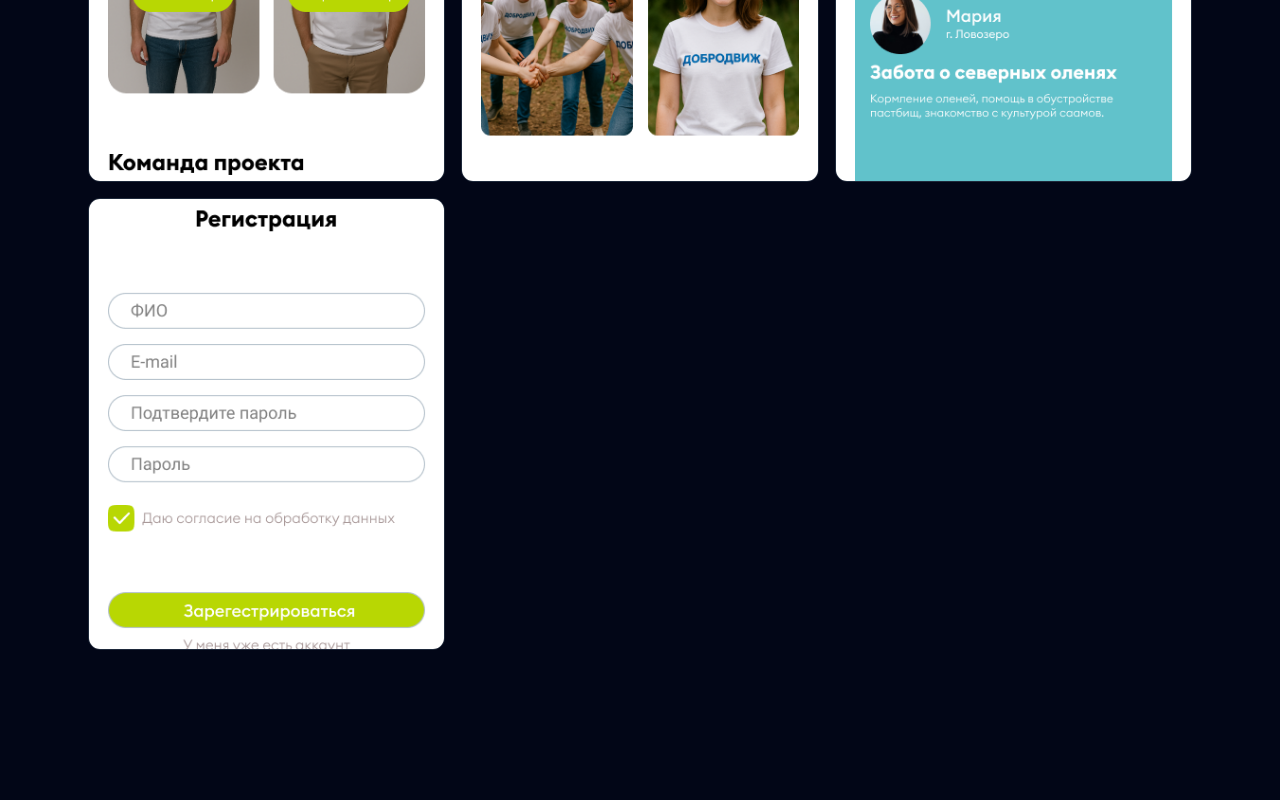
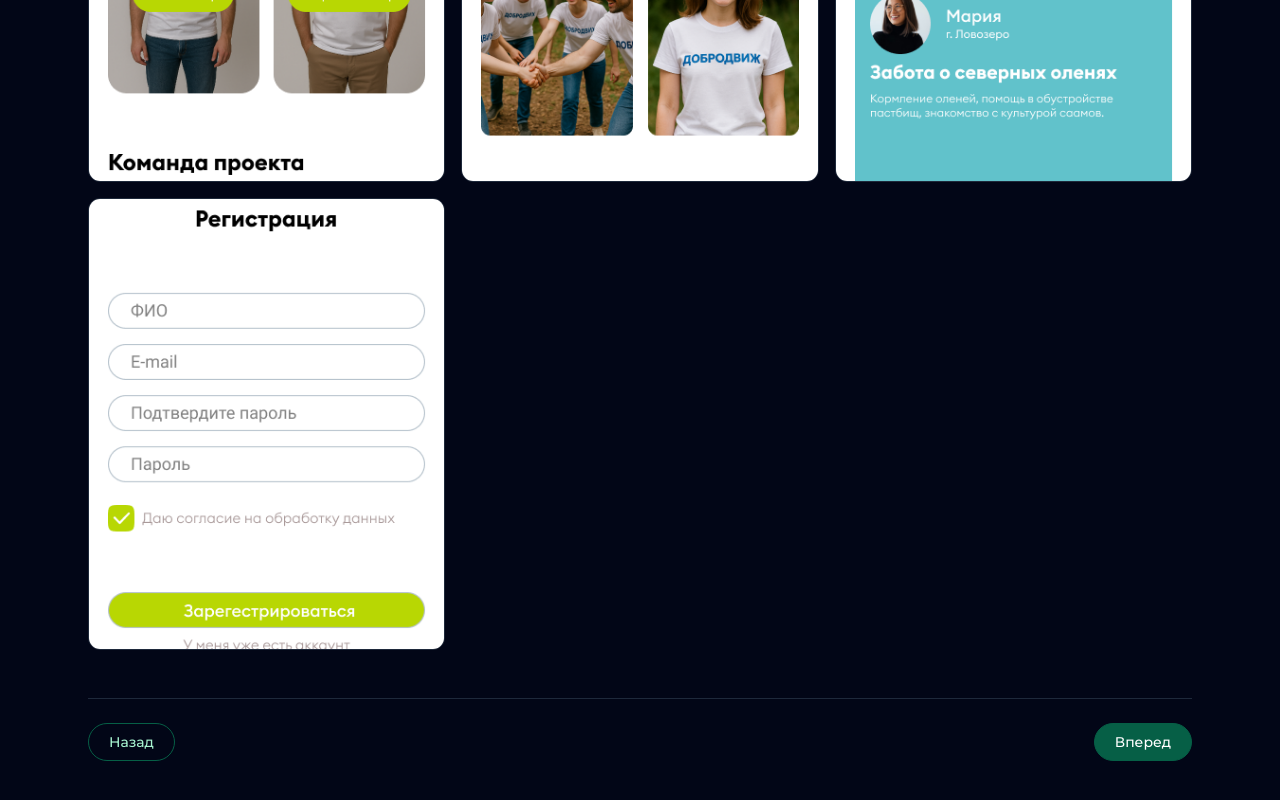
Before and after one commit to d3ltanull/Portfolio_, a plain HTML site: page project-5.html in a window 1280 px wide. Shown: the part 1692-2492 px from the top of the page. Before the commit the page ends 2390 px from the top, so only its background shows below. Drawn offline with nearby package versions, Linux system fonts and the light colour scheme; some packages are replaced by stand-ins of ours; a script that the page names is missing.

Commit message:
Update project-5.html

```diff
--- a/project-5.html
+++ b/project-5.html
@@ -38,8 +38,6 @@
       </nav>
     </div>
   </header>
-  <a href="project-4.html" class="fixed left-4 top-36 z-50 rounded-full border border-emerald-800 px-5 py-2 text-sm font-medium text-emerald-200 transition hover:bg-emerald-800 hover:text-white sm:left-6 sm:top-40">Назад</a>
-  <a href="project-6.html" class="fixed right-4 top-36 z-50 rounded-full border border-emerald-800 bg-emerald-800 px-5 py-2 text-sm font-medium text-white transition hover:bg-transparent hover:text-emerald-200 sm:right-6 sm:top-40">Вперед</a>
   <main class="mx-auto max-w-6xl px-4 py-12 sm:px-6">
     <section><p class="text-sm uppercase tracking-[0.2em] text-emerald-200">Проект 5</p><h1 class="mt-3 max-w-4xl text-3xl font-extrabold leading-tight text-slate-50 sm:text-5xl">Благотворительность без границ</h1></section>
     <section class="mt-8 space-y-4 rounded-2xl border border-slate-800 bg-slate-900/60 p-6"><h2 class="text-xl font-semibold leading-snug text-slate-50">Описание проекта</h2><p class="text-base leading-relaxed text-slate-300">[Text block placeholder] Краткое описание проекта, бизнес-задачи и целевой аудитории.</p><p class="text-base leading-relaxed text-slate-300">[Text block placeholder] Описание структуры интерфейсов, UX-гипотез и итоговых результатов.</p></section>
@@ -52,6 +50,10 @@
       <a data-fslightbox="gallery" data-type="image" href="img/Project_5.3.png" class="overflow-hidden rounded-xl border border-slate-800"><img src="img/Project_5.3.png" alt="Project 5 экран 3" class="w-full h-[450px] object-cover transition hover:scale-105"></a>
       <a data-fslightbox="gallery" data-type="image" href="img/Project_5.4.png" class="overflow-hidden rounded-xl border border-slate-800 sm:col-span-2 lg:col-span-1"><img src="img/Project_5.4.png" alt="Project 5 экран 4" class="w-full h-[450px] object-cover transition hover:scale-105"></a>
     </div></section>
+    <nav class="mt-12 flex items-center justify-between border-t border-slate-800 pt-6">
+      <a href="project-4.html" class="rounded-full border border-emerald-800 px-5 py-2 text-sm font-medium text-emerald-200 transition hover:bg-emerald-800 hover:text-white">Назад</a>
+      <a href="project-6.html" class="rounded-full border border-emerald-800 bg-emerald-800 px-5 py-2 text-sm font-medium text-white transition hover:bg-transparent hover:text-emerald-200">Вперед</a>
+    </nav>
   </main>
   <script>refreshFsLightbox();</script>
 </body>
```
